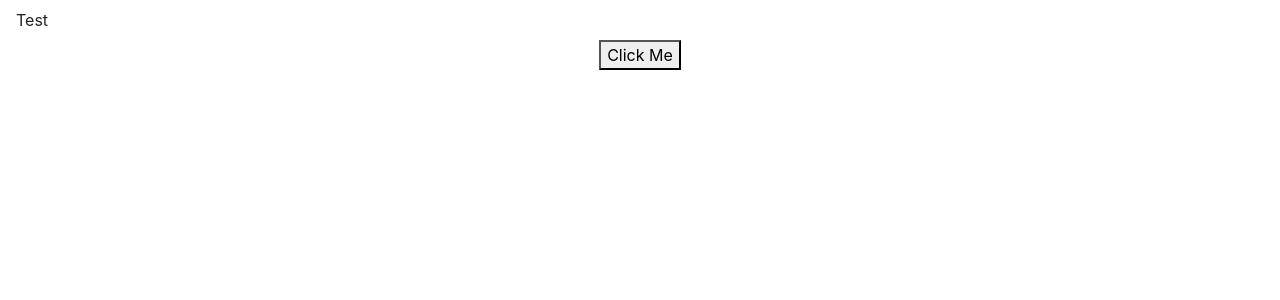
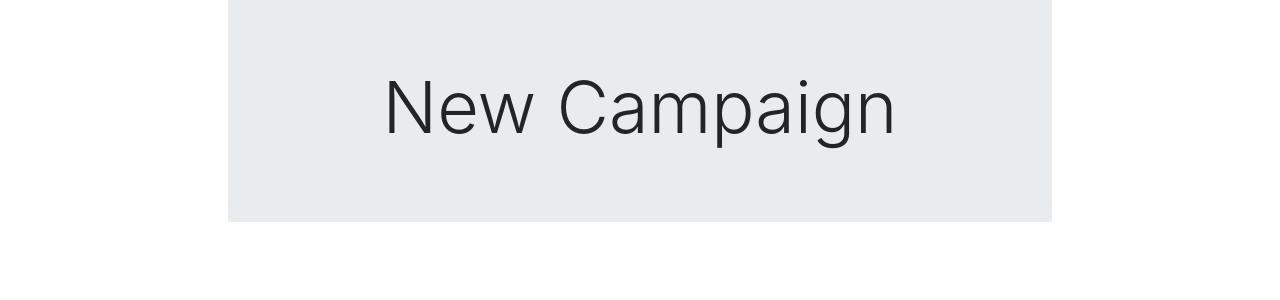
Before and after one commit to evanfurniss/DnD-Character-Tracker, a React (Create React App) app in the folder client/: page / in a window 1280 px wide. Shown: the top 300 px of the page. Built offline with nearby package versions, Linux system fonts and the light colour scheme.

Commit message:
New campaign area for home page

```diff
--- a/client/src/App.js
+++ b/client/src/App.js
@@ -4,7 +4,7 @@ import Home from "./pages/Home";
 
 function App() {
   return (
-    <div className="App">
+    <div className="col-md-8 offset-md-2">
       <Home />
     </div>
   );
--- a/client/src/pages/Home/index.js
+++ b/client/src/pages/Home/index.js
@@ -1,19 +1,15 @@
 import React from "react";
-import Button from "../../components/Button";
-import Nav from "../../components/Nav"
-
 
 const Home = () => {
     return(
         <>
-            <div>
-                <Nav />
-                <center>
-                    <Button />
-                </center>
+            <div class="jumbotron jumbotron-fluid">
+                <div class="container">
+                    <h1 class="display-3 text-center">New Campaign</h1>
+                </div>
             </div>
         </>
-    )
-}
+    );
+};
 
 export default Home;
```
